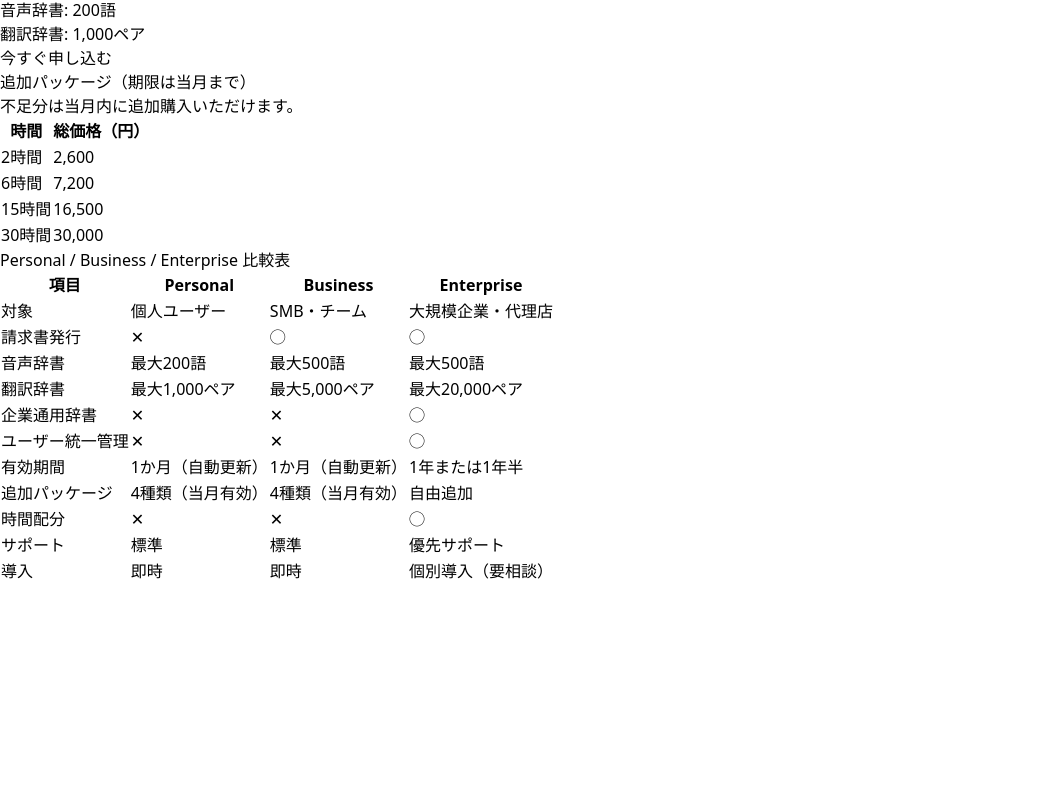
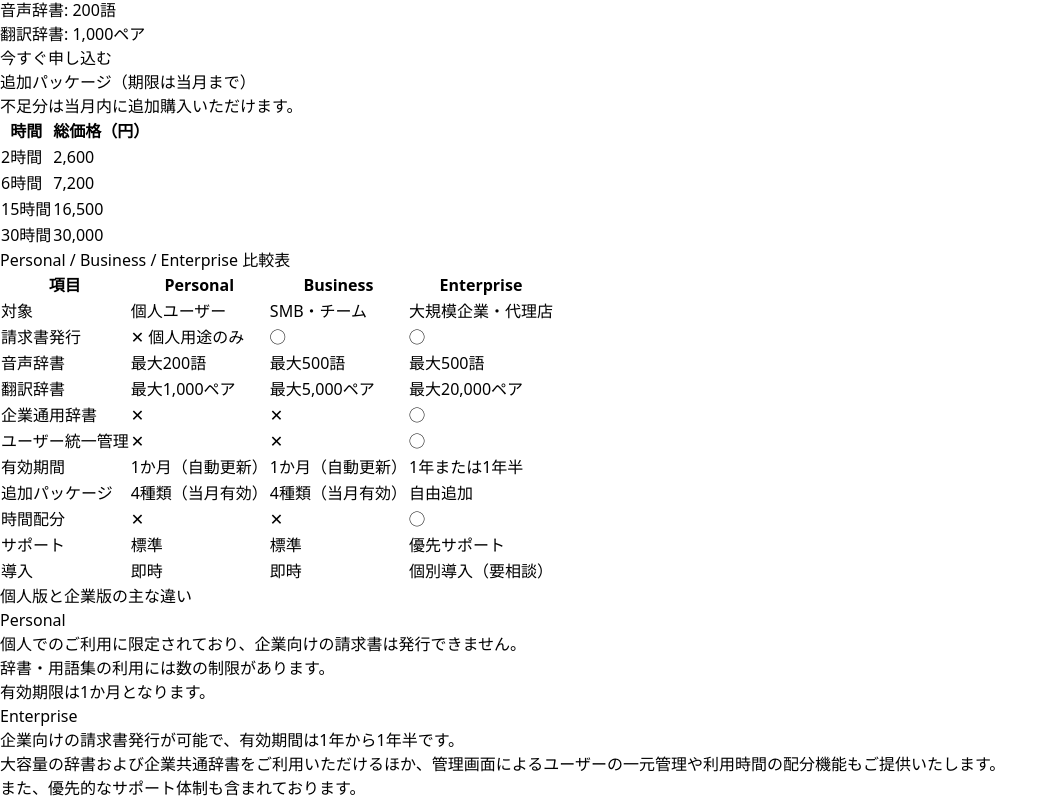
Before and after one commit to mike-spar/subtitles-homepage-plan, a React (Vite) app: page / in a window 1280 px wide. Shown: the part 1010-1810 px from the top of the page, without its empty margins (0-1058 px from the left). Before the commit the page ends 1594 px from the top, so only its background shows below. Built offline with nearby package versions, Linux system fonts and the light colour scheme.

Commit message:
优化具体区别两句话

```diff
--- a/src/App.jsx
+++ b/src/App.jsx
@@ -166,7 +166,7 @@ export default function PricingPage() {
             </thead>
             <tbody>
               <tr className="border-t"><td className="px-3 py-2">対象</td><td className="px-3 py-2">個人ユーザー</td><td className="px-3 py-2">SMB・チーム</td><td className="px-3 py-2">大規模企業・代理店</td></tr>
-              <tr className="border-t"><td className="px-3 py-2">請求書発行</td><td className="px-3 py-2">✕</td><td className="px-3 py-2">◯</td><td className="px-3 py-2">◯</td></tr>
+              <tr className="border-t"><td className="px-3 py-2">請求書発行</td><td className="px-3 py-2">✕ 個人用途のみ</td><td className="px-3 py-2">◯</td><td className="px-3 py-2">◯</td></tr>
               <tr className="border-t"><td className="px-3 py-2">音声辞書</td><td className="px-3 py-2">最大200語</td><td className="px-3 py-2">最大500語</td><td className="px-3 py-2">最大500語</td></tr>
               <tr className="border-t"><td className="px-3 py-2">翻訳辞書</td><td className="px-3 py-2">最大1,000ペア</td><td className="px-3 py-2">最大5,000ペア</td><td className="px-3 py-2">最大20,000ペア</td></tr>
               <tr className="border-t"><td className="px-3 py-2">企業通用辞書</td><td className="px-3 py-2">✕</td><td className="px-3 py-2">✕</td><td className="px-3 py-2">◯</td></tr>
@@ -178,6 +178,23 @@ export default function PricingPage() {
               <tr className="border-t"><td className="px-3 py-2">導入</td><td className="px-3 py-2">即時</td><td className="px-3 py-2">即時</td><td className="px-3 py-2">個別導入（要相談）</td></tr>
             </tbody>
           </table>
+          <div className="mt-6 p-4 bg-gray-50 border border-gray-200 rounded-lg">
+            <h3 className="font-semibold text-gray-800 mb-2">個人版と企業版の主な違い</h3>
+            <div className="text-sm text-gray-700 space-y-3">
+              <div>
+                <p className="font-semibold mb-1">Personal</p>
+                <p>個人でのご利用に限定されており、企業向けの請求書は発行できません。</p>
+                <p>辞書・用語集の利用には数の制限があります。</p>
+                <p>有効期限は1か月となります。</p>
+              </div>
+              <div>
+                <p className="font-semibold mb-1">Enterprise</p>
+                <p>企業向けの請求書発行が可能で、有効期間は1年から1年半です。</p>
+                <p>大容量の辞書および企業共通辞書をご利用いただけるほか、管理画面によるユーザーの一元管理や利用時間の配分機能もご提供いたします。</p>
+                <p>また、優先的なサポート体制も含まれております。</p>
+              </div>
+            </div>
+          </div>
         </CardWrapper>
       </section>
     </div>
```
